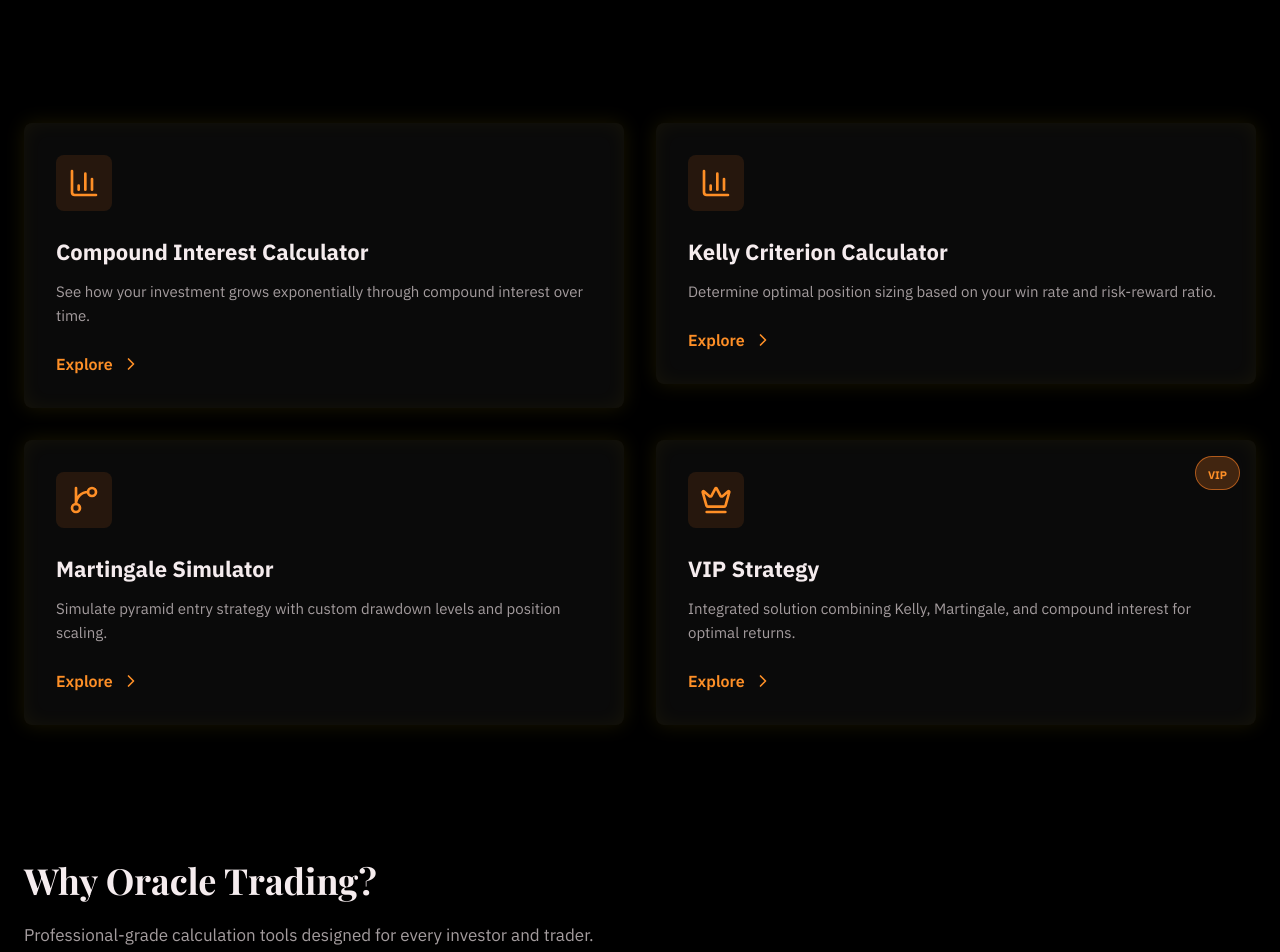
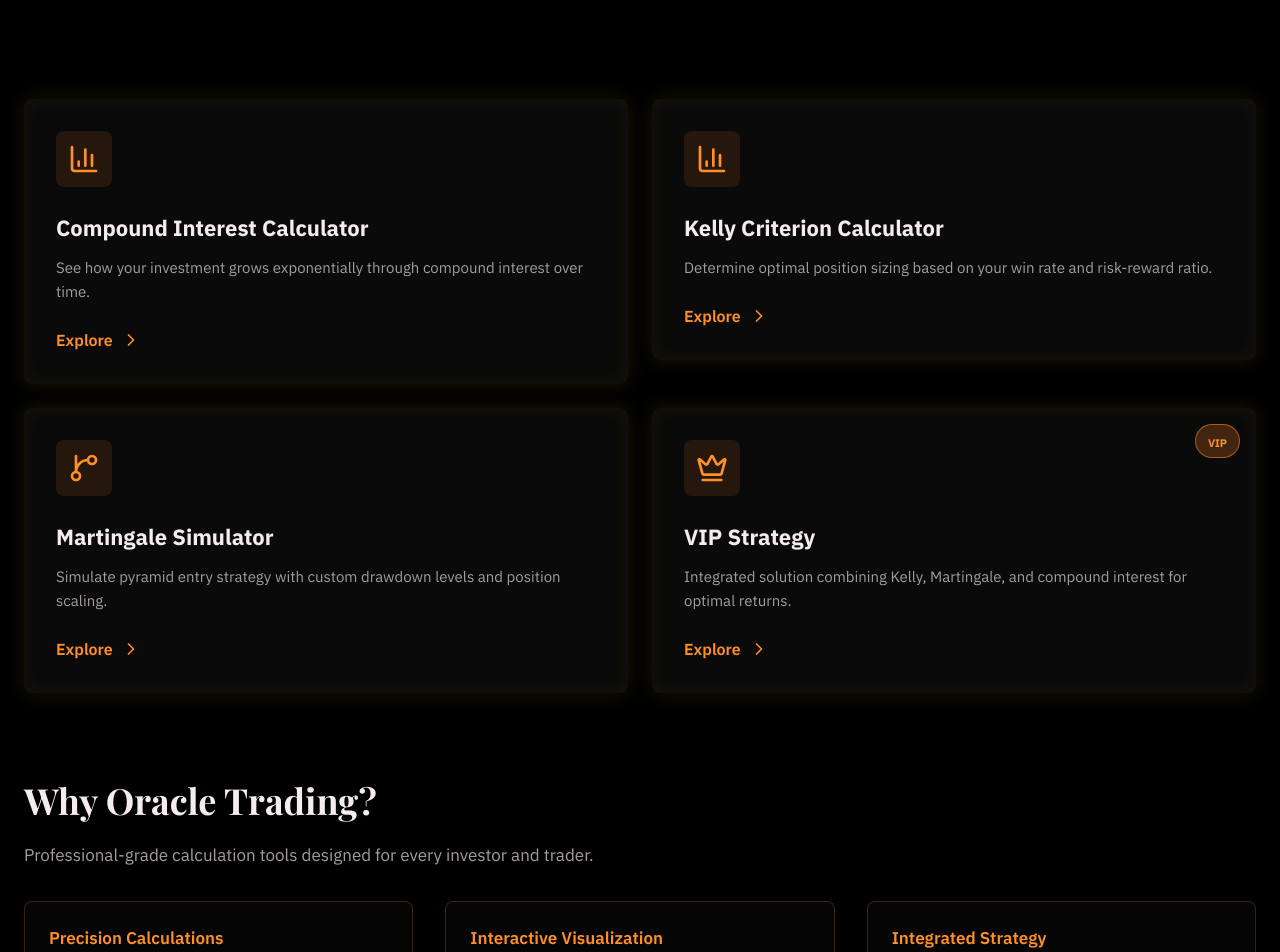
Before and after one commit to wldnjswldnjs00-ui/oracletrading-sample, a React (Vite) app in the folder oracle-trading-src/: page / in a window 1280 px wide. Shown: the part 840-1792 px from the top of the page. Built offline with nearby package versions, Linux system fonts and the light colour scheme.

Commit message:
Reduce home page section padding to minimize whitespace
https://claude.ai/code/session_01S42r2wSAncoA9dYXzZfw3H

```diff
--- a/oracle-trading-src/src/pages/Home.tsx
+++ b/oracle-trading-src/src/pages/Home.tsx
@@ -89,8 +89,8 @@ export default function Home() {
       <AdBanner slot="2000000001" />
 
       {/* Tool Cards */}
-      <section className="container" style={{ paddingTop: 64, paddingBottom: 64 }}>
-        <div className="grid grid-cols-1 md:grid-cols-2" style={{ gap: 32 }}>
+      <section className="container" style={{ paddingTop: 40, paddingBottom: 40 }}>
+        <div className="grid grid-cols-1 md:grid-cols-2" style={{ gap: 24 }}>
           {tools.map((tool, i) => (
             <div
               key={tool.id}
@@ -148,8 +148,8 @@ export default function Home() {
       <AdBanner slot="2000000002" />
 
       {/* Why Oracle Trading */}
-      <section className="container" style={{ paddingTop: 64, paddingBottom: 64 }}>
-        <div style={{ maxWidth: 720, marginBottom: 48 }}>
+      <section className="container" style={{ paddingTop: 40, paddingBottom: 48 }}>
+        <div style={{ maxWidth: 720, marginBottom: 32 }}>
           <h2 className="text-foreground" style={{ fontSize: 36, fontWeight: 700, marginBottom: 16, fontFamily: 'Playfair Display, serif' }}>Why Oracle Trading?</h2>
           <p className="text-muted-foreground" style={{ fontSize: 17 }}>Professional-grade calculation tools designed for every investor and trader.</p>
         </div>
```
Also changed, not shown: 1 other file (tests, documents, lock files or other folders).
